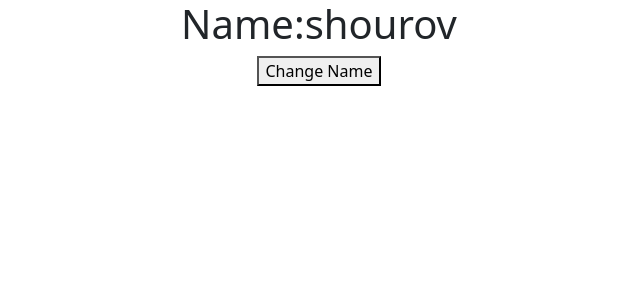
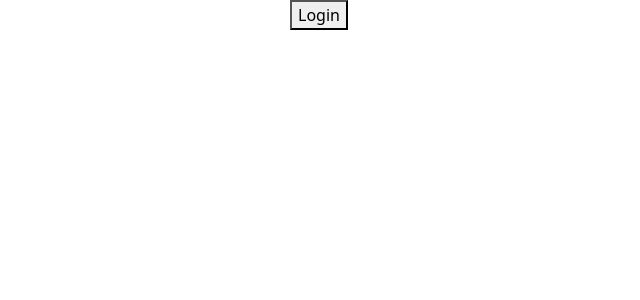
Before and after one commit to ratulshourov/reactwork, a React (Create React App) app: page / in a window 1280 px wide. Shown: the top 300 px of the page, without its empty margins (321-961 px from the left). Built offline with nearby package versions, Linux system fonts and the light colour scheme.

Commit message:
If else work

```diff
--- a/src/App.js
+++ b/src/App.js
@@ -7,6 +7,7 @@ import Button from './components/Button';
 import Arrow from './components/Arrow';
 import Statework from './components/Statework';
 import Setstatework from './components/Setstatework';
+import Conditional from './components/Conditional';
 function App() {
   return (
     <div className="App">
@@ -17,7 +18,8 @@ function App() {
       <Button></Button> */}
       {/* <Arrow></Arrow> */}
       {/* <Statework></Statework> */}
-      <Setstatework></Setstatework>
+      {/* <Setstatework></Setstatework> */}
+      <Conditional></Conditional>
     </div>
   );
 
--- /dev/null
+++ b/src/components/Conditional.js
@@ -0,0 +1,27 @@
+import React,{Component} from 'react';
+
+class Conditional extends Component {
+
+    constructor() {
+        super();
+        this.state = {
+            flag: false,
+
+        }
+    }
+
+
+    render() {
+        if(this.state.flag==true) {
+            return(
+                <button>Logout Button</button>
+            );
+        }
+        else{
+            return(
+                <button>Login</button>
+            );
+        }
+    }
+}
+export default Conditional;
```
